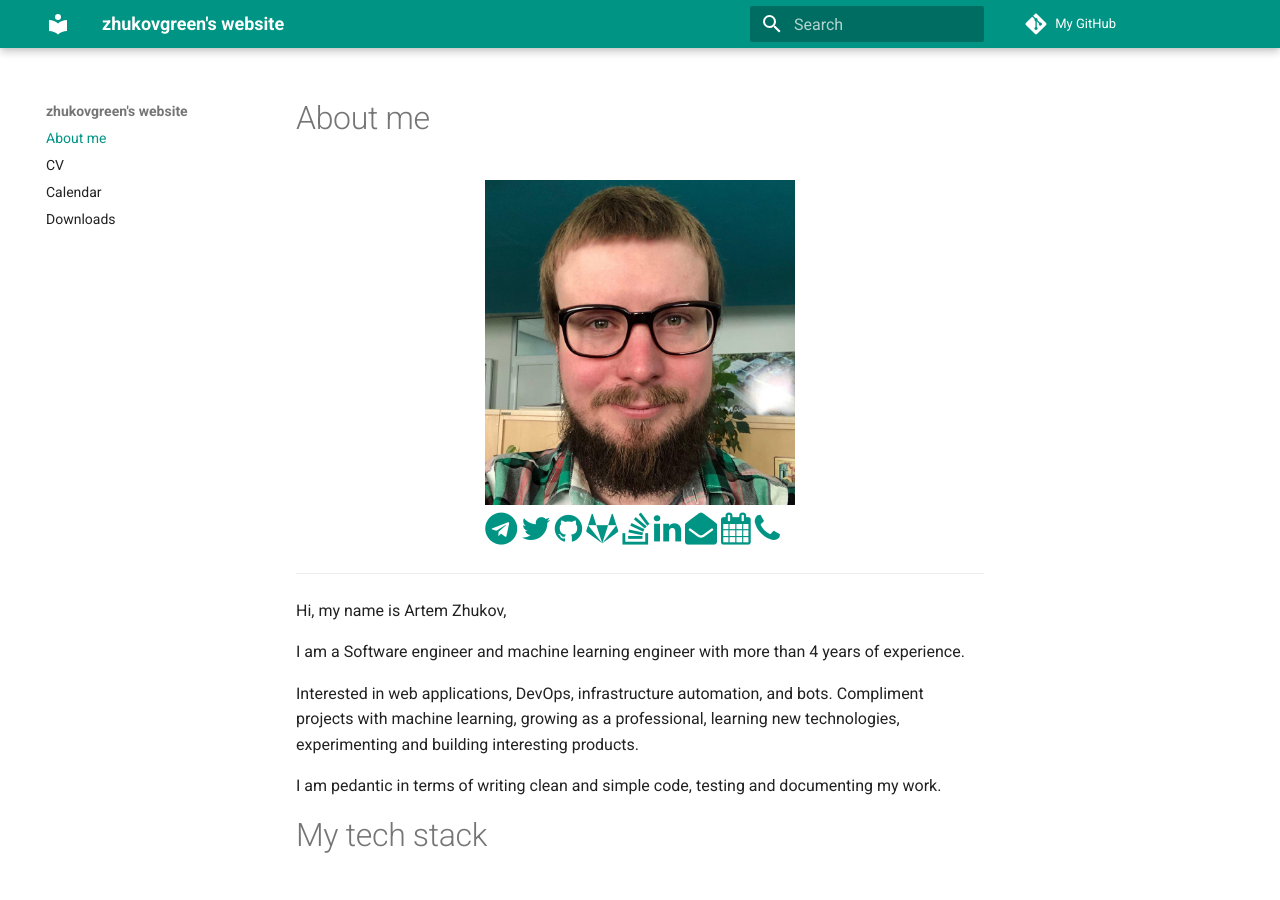
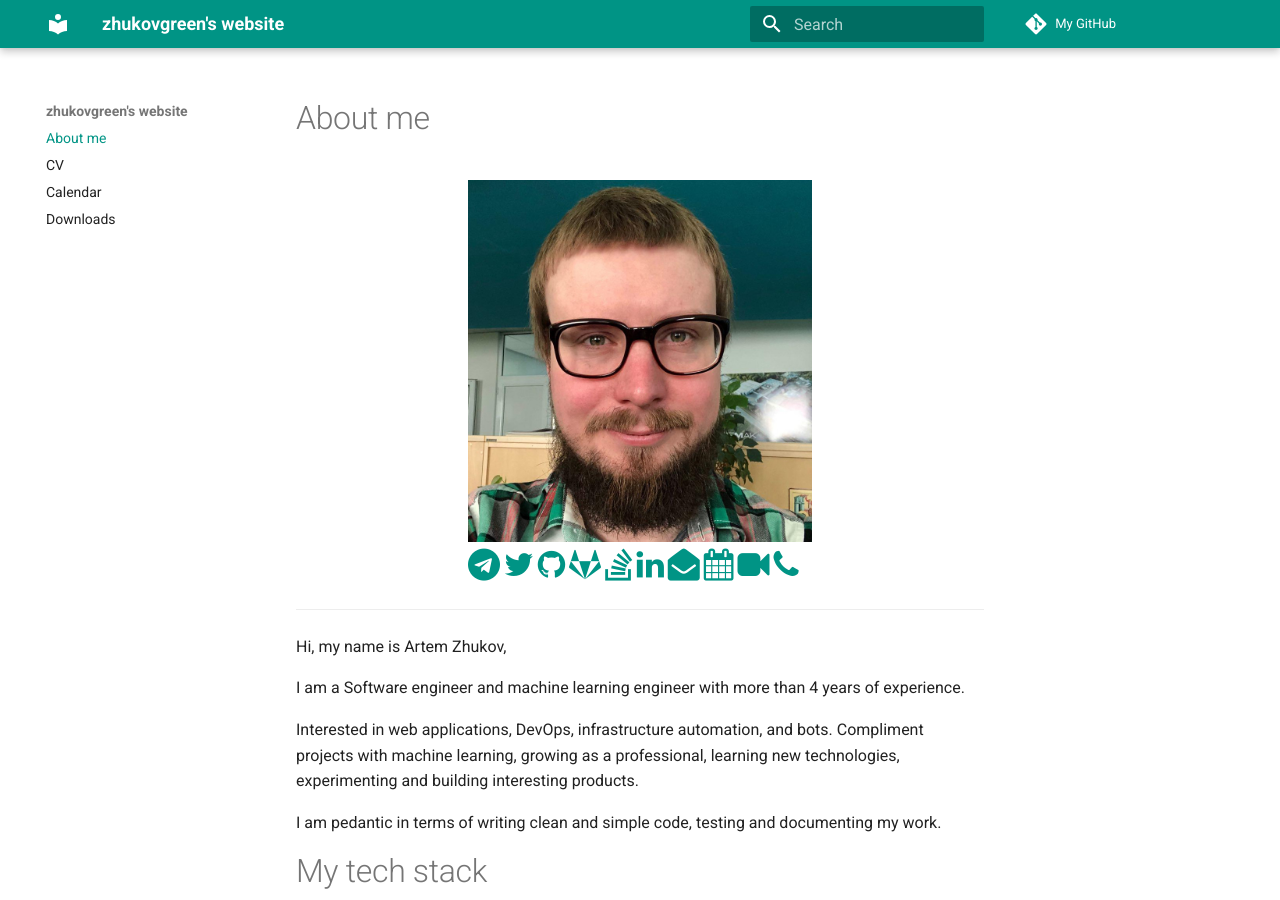
Before and after one commit to zhukovgreen/zhukovgreen, an MkDocs documentation site: the page built from docs/index.md, in a window 1280 px wide and 900 px high. Built offline with MkDocs 1.6.1 and Material for MkDocs 9.7.7, drawn with Linux system fonts in a browser that asks for light colours.

Commit message:
Add whereby call link

```diff
--- a/docs/index.md
+++ b/docs/index.md
@@ -1,7 +1,7 @@
 
 # About me
 <link rel="stylesheet" href="https://cdnjs.cloudflare.com/ajax/libs/font-awesome/4.7.0/css/font-awesome.min.css">
-<div style="width:45%; margin:0 auto">
+<div style="width:50%; margin:0 auto">
    <img src="./me.jpg">
    <a href="https://t.me/zhukovgreen" class="fa fa-telegram fa-2x"></a>
    <a href="https://twitter.com/zhukovgreen" class="fa fa-twitter fa-2x"></a>
@@ -11,6 +11,7 @@
    <a href="https://www.linkedin.com/in/artem-zhukov-0556b422/" class="fa fa-linkedin fa-2x"></a>
    <a href="mailto:iam@zhukovgreen.pro" class="fa fa-envelope-open fa-2x"></a>
    <a href="https://calendar.google.com/calendar/embed?src=zhukovgreen.io%40gmail.com" class="fa fa-calendar fa-2x"></a>
+   <a href="https:whereby.com/zhukovgreen" class="fa fa-video-camera fa-2x"></a>
    <a href="tel:+420-774-081-898" class="fa fa-phone fa-2x"></a>
 </div>
 ----------------------
```
